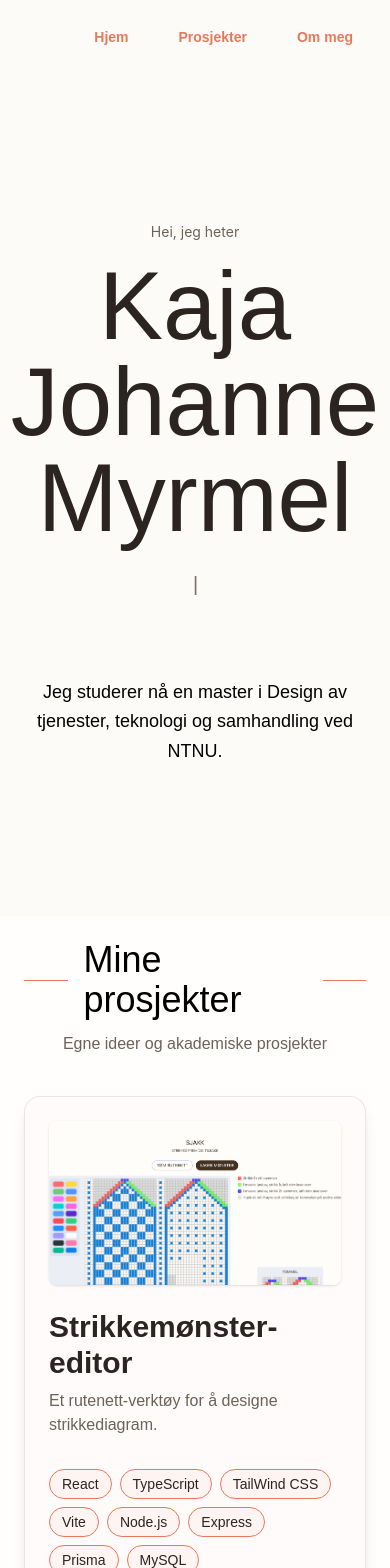
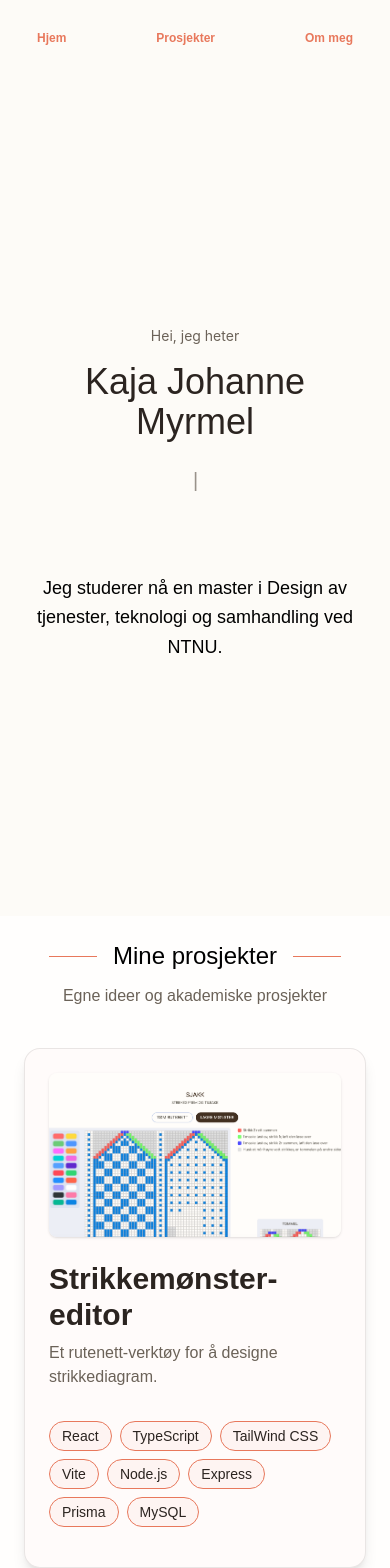
Before and after one commit to KajaJohanne/portfolio, a React (Vite) app: page / in a window 390 px wide. Shown: the top 1568 px of the page. Built offline with nearby package versions, Linux system fonts and the light colour scheme; a web font is replaced by a local one.

Commit message:
fikset styling til mobil

```diff
--- a/src/components/About.tsx
+++ b/src/components/About.tsx
@@ -1,7 +1,7 @@
 export function About() {
   return (
     <section id="om-meg" className="p-6 md:p-12 bg-blue/20">
-      <div className="mt-16 flex flex-col gap-10 md:flex-row md:items-center md:gap-16">
+      <div className="mt-16 flex flex-col-reverse gap-10 md:flex-row md:items-center md:gap-16">
         <img
           src="/images/kaja.jpeg"
           alt="Portrett av Kaja"
--- a/src/components/Header.tsx
+++ b/src/components/Header.tsx
@@ -11,18 +11,23 @@ export function Header() {
   const isHome = location.pathname === "/";
 
   return (
-    <header className="flex items-center p-6 bg-cream">
+    <header className="flex items-center justify-between p-6 bg-cream flex-nowrap">
       {!isHome && (
-        <Link to="/" className="text-sm font-bold font-cabinet text-coral">
+        <Link
+          to="/"
+          className="text-xs md:text-sm font-bold font-cabinet text-coral shrink-0"
+        >
           Kaja Johanne Myrmel
         </Link>
       )}
 
-      <ul className="flex gap-6 ml-auto">
+      <ul
+        className={`flex gap-2 md:gap-6 ${isHome ? "w-full justify-between md:w-auto md:justify-start md:ml-auto" : "ml-auto"}`}
+      >
         {navLinks.map((link) => (
           <li key={link.anchor}>
             <a
-              className="text-sm font-bold font-general text-coral border border-transparent rounded-full px-3 py-1 transition hover:border-coral"
+              className="text-xs md:text-sm font-bold font-general text-coral border border-transparent rounded-full px-3 py-1 transition hover:border-coral"
               href={isHome ? `#${link.anchor}` : `/#${link.anchor}`}
             >
               {link.label}
--- a/src/components/Hero.tsx
+++ b/src/components/Hero.tsx
@@ -7,9 +7,9 @@ export function Hero() {
       className=" flex flex-col items-center justify-center text-center gap-4 min-h-screen p-6 md:p-12 bg-cream"
     >
       <p className="font-genereal text-sm text-ink-muted">Hei, jeg heter</p>
-      <h1 className="font-cabinet text-8xl text-ink">Kaja Johanne Myrmel</h1>
-
-
+      <h1 className="font-cabinet text-4xl md:text-8xl text-ink">
+        Kaja Johanne Myrmel
+      </h1>
 
       <div className="text-xl font-general mt-2 text-ink-muted">
         <Typewriter
@@ -24,7 +24,8 @@ export function Hero() {
       <div className="mt-16 flex flex-col gap:10 md:flex-row md:items-center md:justify-between md:gap-16">
         <p className="font-general text-lg leading-relaxed max-w-md md:max-w-sm">
           {" "}
-          Jeg studerer nå en master i Design av tjenester, teknologi og samhandling ved NTNU.{" "}
+          Jeg studerer nå en master i Design av tjenester, teknologi og
+          samhandling ved NTNU.{" "}
         </p>
       </div>
     </section>
--- a/src/components/Projects.tsx
+++ b/src/components/Projects.tsx
@@ -7,7 +7,7 @@ export function Projects() {
     <section id="prosjekter" className="p-6 bg-cream/30 md:p-12">
       <div className="flex items-center justify-center gap-4">
         <span className="h-px w-12 bg-coral" />
-        <h2 className="font-cabinet text-4xl">Mine prosjekter</h2>
+        <h2 className="font-cabinet text-2xl md:text-4xl">Mine prosjekter</h2>
 
         <span className="h-px w-12 bg-coral" />
       </div>
@@ -15,7 +15,7 @@ export function Projects() {
         Egne ideer og akademiske prosjekter
       </p>
 
-      <div className="mt-10 flex flex-col gap-32 md:gap-28 max-w-6xl mx-auto">
+      <div className="mt-10 flex flex-col gap-12 md:gap-28 max-w-6xl mx-auto">
         {projects.map((project, index) => {
           const content = (
             <>
```
Lines whose indentation alone changed are shown as unchanged.
